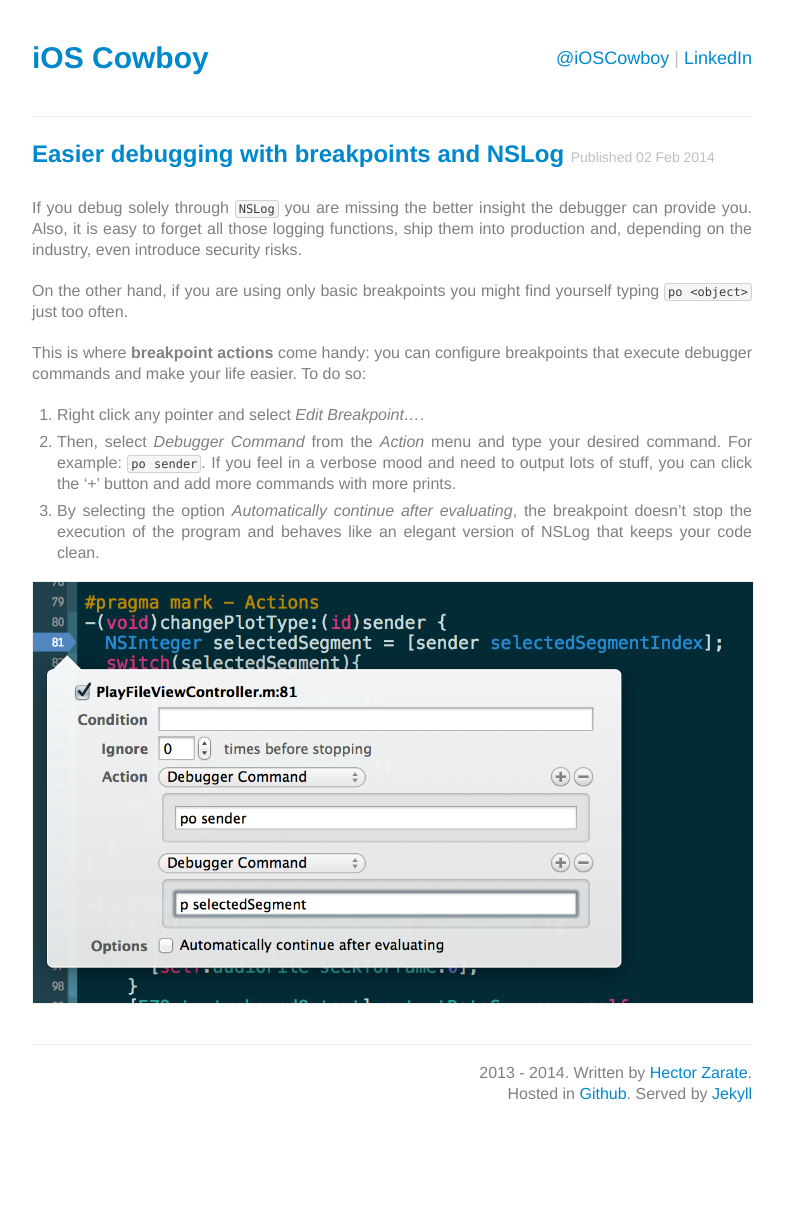
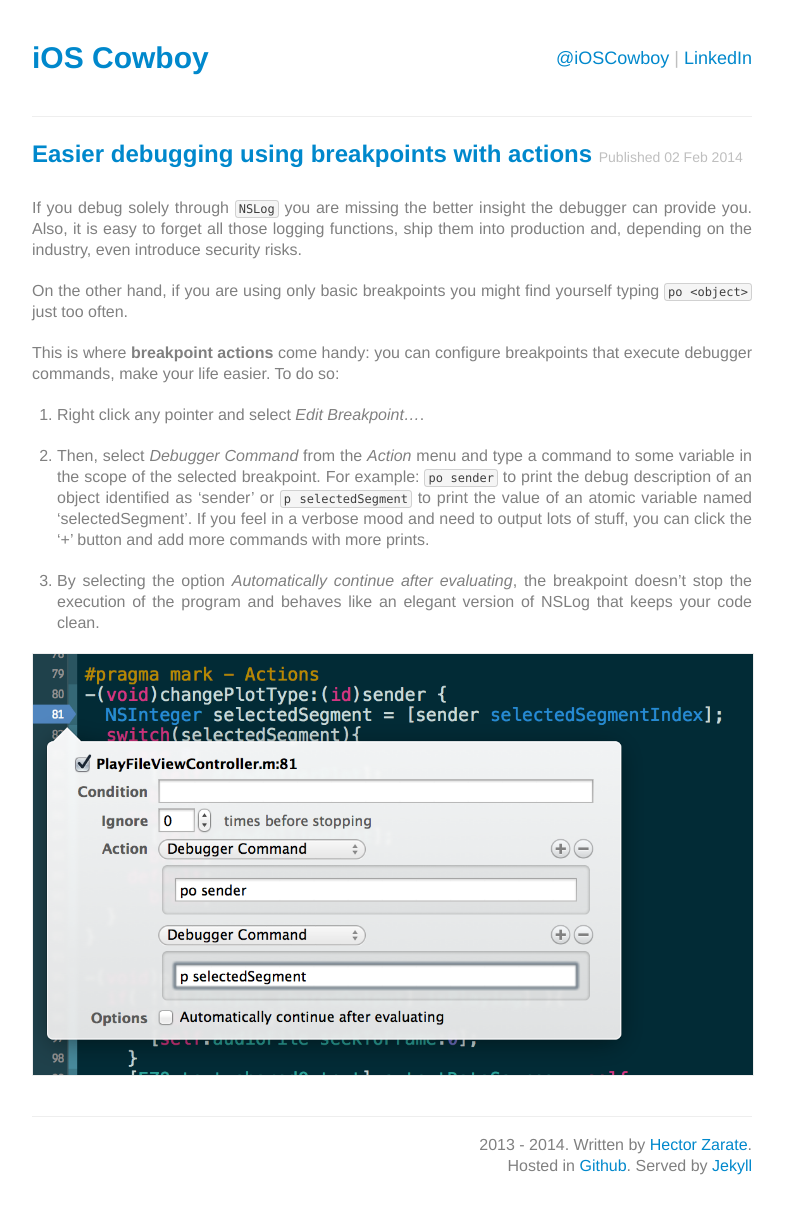
Before and after one commit to ChocoChipset/iOSCowboy.github.io, a Jekyll site: the page built from _posts/2014-02-02-better-logging.md, in a window 1280 px wide. Shown: the whole page, without its empty margins (248-1033 px from the left). Built offline with Jekyll 4.4.1, drawn with Linux system fonts in a browser that asks for light colours; Markdown is read by kramdown in place of the engine named in the settings; before the commit the page ends 1144 px from its top, so only the background shows below that.

Commit message:
Better logging post, grammar edits

````diff
--- a/_posts/2014-02-02-better-logging.md
+++ b/_posts/2014-02-02-better-logging.md
@@ -1,16 +1,18 @@
 ---
 layout: post
-title: Easier debugging with breakpoints and NSLog
+title: Easier debugging using breakpoints with actions
 ---
 
 If you debug solely through ```NSLog``` you are missing the better insight the debugger can provide you. Also, it is easy to forget all those logging functions, ship them into production and, depending on the industry, even introduce security risks.
 
 On the other hand, if you are using only basic breakpoints you might find yourself typing ```po <object>``` just too often.
 
-This is where **breakpoint actions** come handy: you can configure breakpoints that execute debugger commands and make your life easier. To do so:
+This is where **breakpoint actions** come handy: you can configure breakpoints that execute debugger commands, make your life easier. To do so:
 
 1. Right click any pointer and select *Edit Breakpoint...*.
-2. Then, select *Debugger Command* from the *Action* menu and type your desired command. For example: ```po sender```. If you feel in a verbose mood and need to output lots of stuff, you can click the '+' button and add more commands with more prints.
+
+2. Then, select *Debugger Command* from the *Action* menu and type a command to some variable in the scope of the selected breakpoint. For example: ```po sender``` to print the debug description of an object identified as 'sender' or ```p selectedSegment``` to print the value of an atomic variable named 'selectedSegment'. If you feel in a verbose mood and need to output lots of stuff, you can click the '+' button and add more commands with more prints.
+
 3. By selecting the option *Automatically continue after evaluating*, the breakpoint doesn't stop the execution of the program and behaves like an elegant version of NSLog that keeps your code clean.
 
 ![Breakpoint Actions](/posts_images/2014-02-02-breakpoint-actions.png)
````
